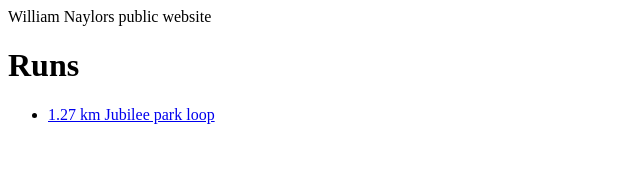
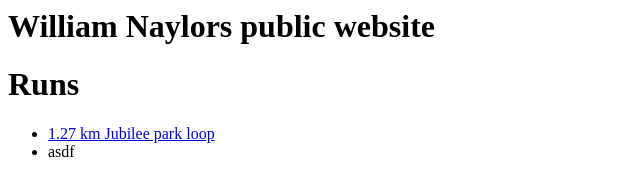
Before and after one commit to WillRNaylor/willrnaylor.github.io, a plain HTML site: page index.html in a window 1280 px wide. Shown: the whole page, without its empty margins (0-640 px from the left). Drawn offline with Linux system fonts and the light colour scheme.

Commit message:
Update index.html

```diff
--- a/index.html
+++ b/index.html
@@ -1,6 +1,7 @@
-William Naylors public website
+<h1>William Naylors public website</h1>
 
 <h1>Runs</h1>
 <ul>
   <li><a href="https://onthegomap.com/s/mdfi56ou">1.27 km Jubilee park loop</a></li>
+  <li>asdf</li>
 </ul>
```
